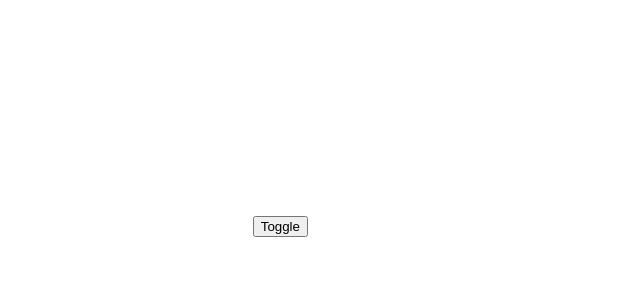
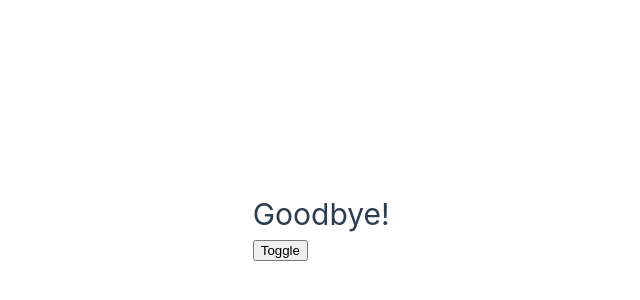
Before and after one commit to SanjayaPutra23/belajar_animasi_di_vue.js3, a Vue app: page / in a window 1280 px wide. Shown: the part 174-474 px from the top of the page, without its empty margins (332-972 px from the left). Built offline with nearby package versions, Linux system fonts and the light colour scheme.

Commit message:
menggunakan kondisi di dalam component transition

```diff
--- a/src/views/HomeView.vue
+++ b/src/views/HomeView.vue
@@ -6,14 +6,28 @@ const showText = ref(false);
 
 <template>
 	<main>
-		<Transition name="fade">
-			<h1 v-if="showText">Hello World</h1>
-		</Transition>
-		<button @click="showText = !showText">Toggle</button>
+		<div class="container">
+			<Transition name="fade">
+				<h1 v-if="showText">Hello World</h1>
+				<h1 v-else="showText">Goodbye!</h1>
+			</Transition>
+			<button @click="showText = !showText">Toggle</button>
+		</div>
 	</main>
 </template>
 
 <style scoped>
+.container {
+	position: relative;
+}
+
+h1 {
+	position: absolute;
+}
+
+button {
+	margin-top: 50px;
+}
 .fade-enter-from {
 	opacity: 0;
 }
```
